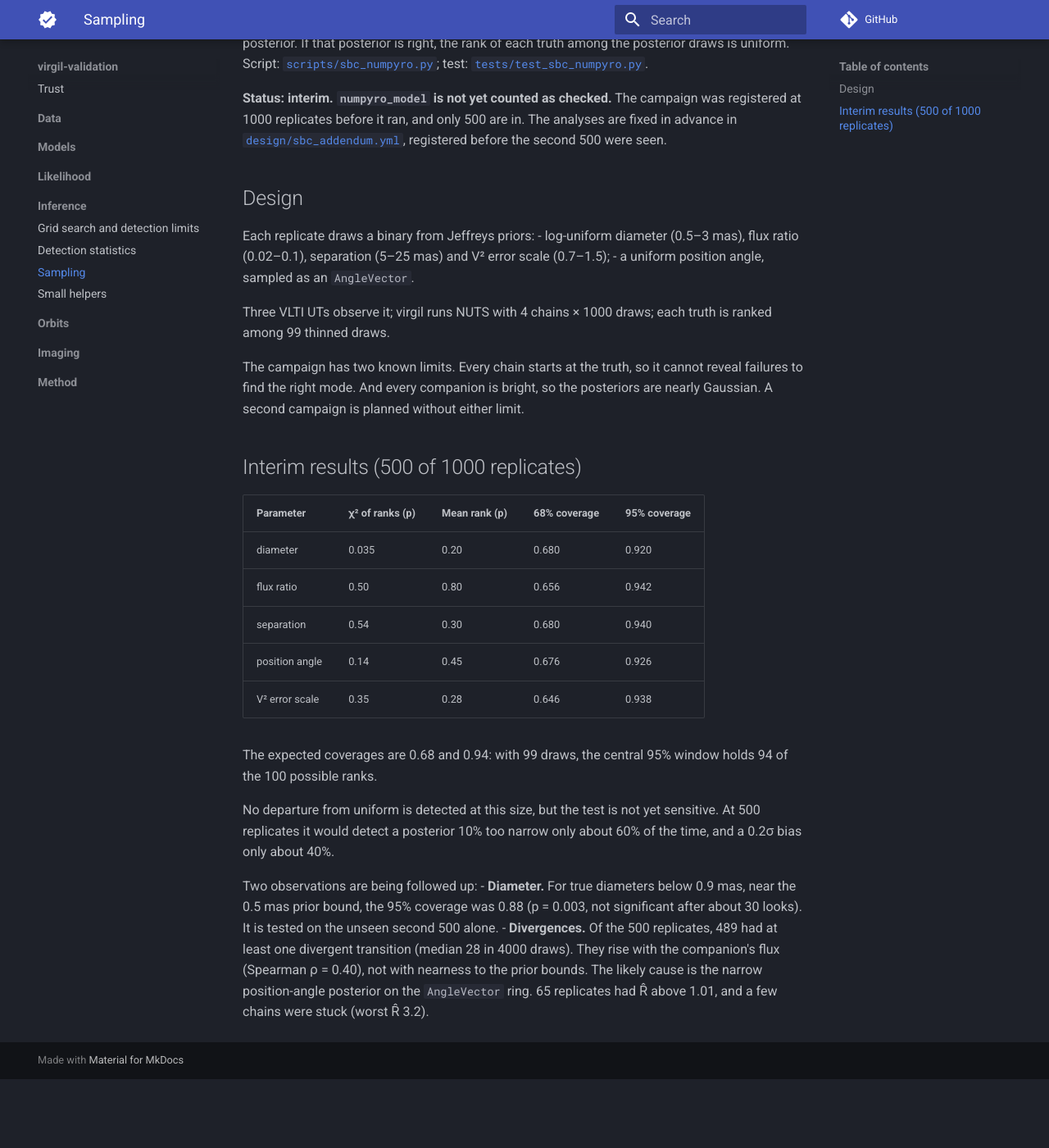
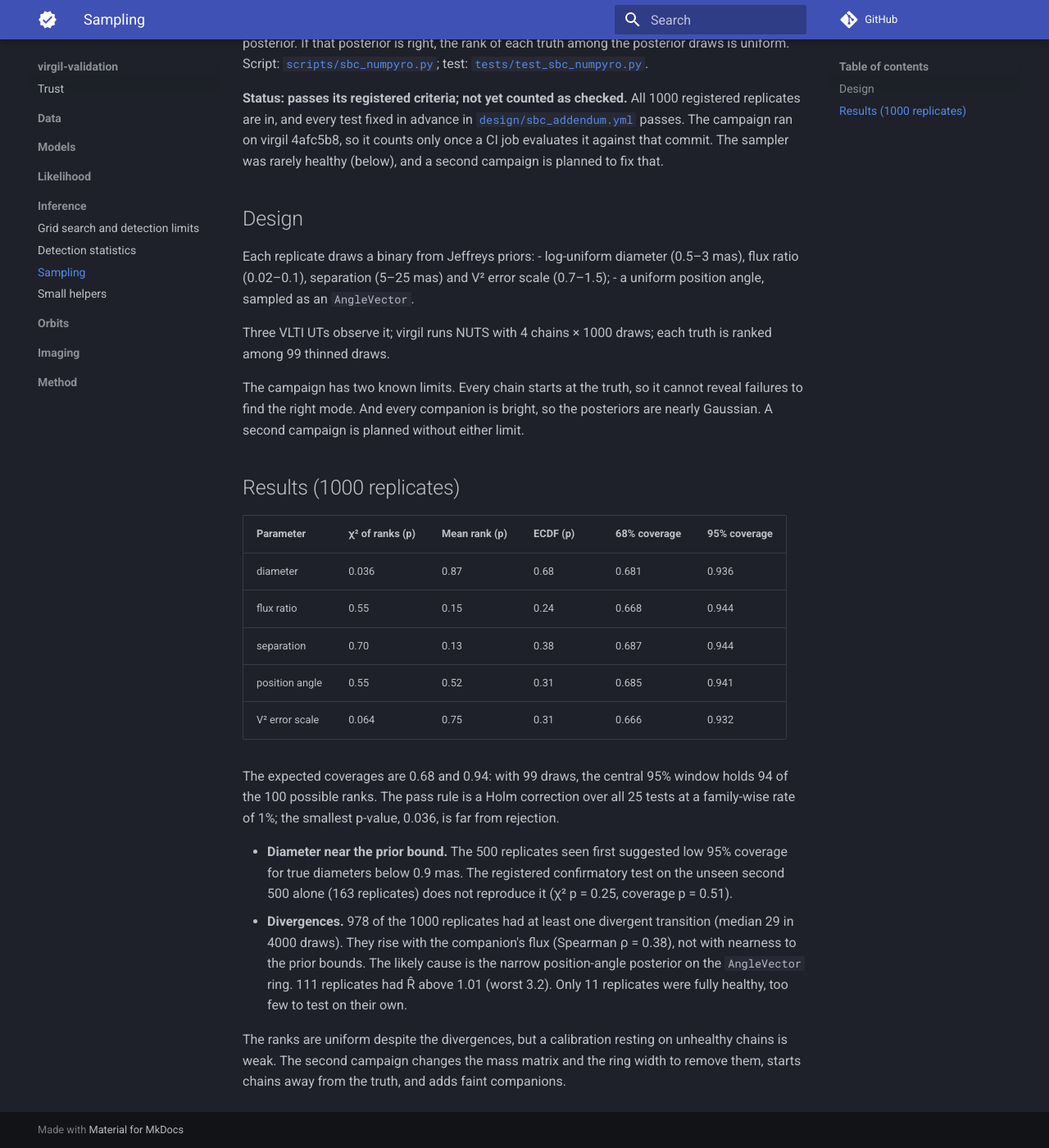
Before and after one commit to benjaminpope/virgil-validation, an MkDocs documentation site: the page built from docs/inference/sampling.md, in a window 1280 px wide and 1400 px high, scrolled down 191 px. Shown: the whole window at 82% size. Built offline with MkDocs 1.6.1 and Material for MkDocs 9.7.7, drawn with Linux system fonts in a browser that asks for light colours; comment, search, counter and statistics services are not loaded; before the commit the page ends 1507 px from its top, so only the background shows below that.

Commit message:
SBC: all 1000 replicates, aggregated under the registered addendum
Passes every primary test (Holm, 25 tests, 1%) and the confirmatory
small-diameter test on the unseen tasks 50-99. 978 replicates diverged;
only 11 were fully healthy. Not yet counted: ran on virgil 4afc5b8.

Co-Authored-By: Claude Opus 5.5 <noreply@anthropic.com>

```diff
--- a/docs/inference/sampling.md
+++ b/docs/inference/sampling.md
@@ -7,11 +7,12 @@ of each truth among the posterior draws is uniform. Script:
 [`scripts/sbc_numpyro.py`](https://github.com/benjaminpope/virgil-validation/blob/main/scripts/sbc_numpyro.py); test:
 [`tests/test_sbc_numpyro.py`](https://github.com/benjaminpope/virgil-validation/blob/main/tests/test_sbc_numpyro.py).
 
-**Status: interim. `numpyro_model` is not yet counted as checked.** The
-campaign was registered at 1000 replicates before it ran, and only 500 are in.
-The analyses are fixed in advance in
-[`design/sbc_addendum.yml`](https://github.com/benjaminpope/virgil-validation/blob/main/design/sbc_addendum.yml), registered before the
-second 500 were seen.
+**Status: passes its registered criteria; not yet counted as checked.** All
+1000 registered replicates are in, and every test fixed in advance in
+[`design/sbc_addendum.yml`](https://github.com/benjaminpope/virgil-validation/blob/main/design/sbc_addendum.yml)
+passes. The campaign ran on virgil 4afc5b8, so it counts only once a CI job
+evaluates it against that commit. The sampler was rarely healthy (below), and
+a second campaign is planned to fix that.
 
 ## Design
 
@@ -28,29 +29,33 @@ cannot reveal failures to find the right mode. And every companion is bright,
 so the posteriors are nearly Gaussian. A second campaign is planned without
 either limit.
 
-## Interim results (500 of 1000 replicates)
+## Results (1000 replicates)
 
-| Parameter | χ² of ranks (p) | Mean rank (p) | 68% coverage | 95% coverage |
-| --- | --- | --- | --- | --- |
-| diameter | 0.035 | 0.20 | 0.680 | 0.920 |
-| flux ratio | 0.50 | 0.80 | 0.656 | 0.942 |
-| separation | 0.54 | 0.30 | 0.680 | 0.940 |
-| position angle | 0.14 | 0.45 | 0.676 | 0.926 |
-| V² error scale | 0.35 | 0.28 | 0.646 | 0.938 |
+| Parameter | χ² of ranks (p) | Mean rank (p) | ECDF (p) | 68% coverage | 95% coverage |
+| --- | --- | --- | --- | --- | --- |
+| diameter | 0.036 | 0.87 | 0.68 | 0.681 | 0.936 |
+| flux ratio | 0.55 | 0.15 | 0.24 | 0.668 | 0.944 |
+| separation | 0.70 | 0.13 | 0.38 | 0.687 | 0.944 |
+| position angle | 0.55 | 0.52 | 0.31 | 0.685 | 0.941 |
+| V² error scale | 0.064 | 0.75 | 0.31 | 0.666 | 0.932 |
 
 The expected coverages are 0.68 and 0.94: with 99 draws, the central 95%
-window holds 94 of the 100 possible ranks.
+window holds 94 of the 100 possible ranks. The pass rule is a Holm correction
+over all 25 tests at a family-wise rate of 1%; the smallest p-value, 0.036, is
+far from rejection.
 
-No departure from uniform is detected at this size, but the test is not yet
-sensitive. At 500 replicates it would detect a posterior 10% too narrow only
-about 60% of the time, and a 0.2σ bias only about 40%.
+- **Diameter near the prior bound.** The 500 replicates seen first suggested
+  low 95% coverage for true diameters below 0.9 mas. The registered
+  confirmatory test on the unseen second 500 alone (163 replicates) does not
+  reproduce it (χ² p = 0.25, coverage p = 0.51).
+- **Divergences.** 978 of the 1000 replicates had at least one divergent
+  transition (median 29 in 4000 draws). They rise with the companion's flux
+  (Spearman ρ = 0.38), not with nearness to the prior bounds. The likely cause
+  is the narrow position-angle posterior on the `AngleVector` ring. 111
+  replicates had R̂ above 1.01 (worst 3.2). Only 11 replicates were fully
+  healthy, too few to test on their own.
 
-Two observations are being followed up:
-- **Diameter.** For true diameters below 0.9 mas, near the 0.5 mas prior
-  bound, the 95% coverage was 0.88 (p = 0.003, not significant after about 30
-  looks). It is tested on the unseen second 500 alone.
-- **Divergences.** Of the 500 replicates, 489 had at least one divergent
-  transition (median 28 in 4000 draws). They rise with the companion's flux
-  (Spearman ρ = 0.40), not with nearness to the prior bounds. The likely cause
-  is the narrow position-angle posterior on the `AngleVector` ring. 65
-  replicates had R̂ above 1.01, and a few chains were stuck (worst R̂ 3.2).
+The ranks are uniform despite the divergences, but a calibration resting on
+unhealthy chains is weak. The second campaign changes the mass matrix and the
+ring width to remove them, starts chains away from the truth, and adds faint
+companions.
```
Also changed, not shown: 1 other file.
